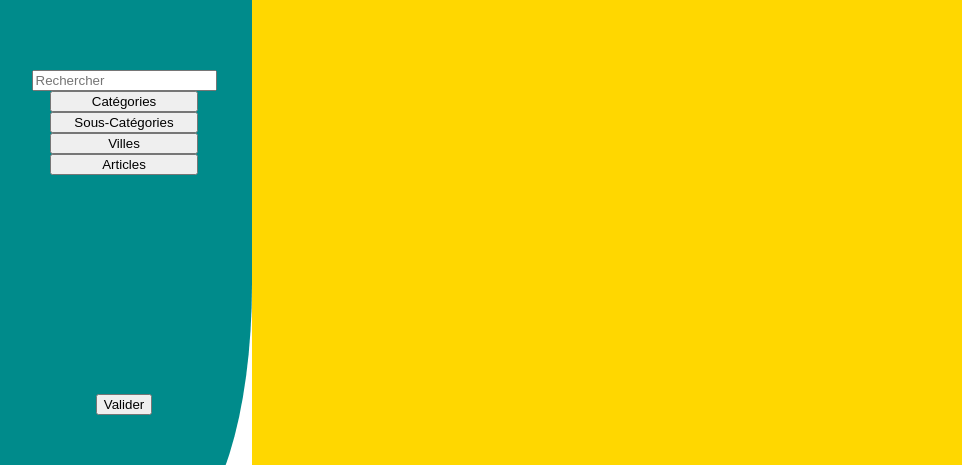
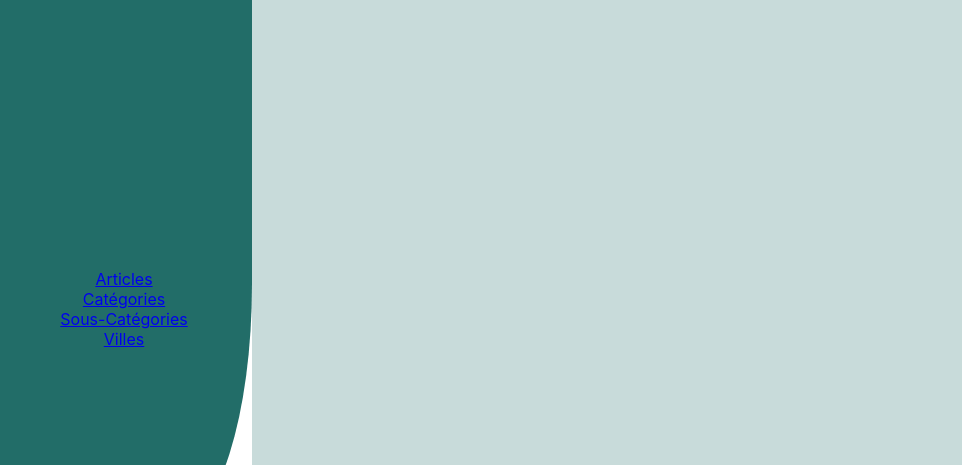
Before and after one commit to WildCodeSchool/11-21-noBugNovember-P3-sos-Front, a React (Create React App) app: page / in a window 1280 px wide. Shown: the part 276-741 px from the top of the page, without its empty margins (4-966 px from the left). Built offline with nearby package versions, Linux system fonts and the light colour scheme.

Commit message:
Supression des buttons dans la side bar pour ajouter des Links et import de react router

```diff
--- a/package.json
+++ b/package.json
@@ -8,6 +8,7 @@
     "@testing-library/user-event": "^13.5.0",
     "react": "^17.0.2",
     "react-dom": "^17.0.2",
+    "react-router-dom": "^6.2.1",
     "react-scripts": "5.0.0",
     "web-vitals": "^2.1.4"
   },
--- a/src/index.js
+++ b/src/index.js
@@ -3,10 +3,12 @@ import ReactDOM from 'react-dom';
 import './index.css';
 import App from './App';
 import reportWebVitals from './reportWebVitals';
-
+import {BrowserRouter, Routes, Route} from "react-router-dom";
 ReactDOM.render(
   <React.StrictMode>
-    <App />
+    <BrowserRouter>
+      <App />
+    </BrowserRouter>
   </React.StrictMode>,
   document.getElementById('root')
 );
--- a/src/screens/PanelAdmin.js
+++ b/src/screens/PanelAdmin.js
@@ -1,18 +1,18 @@
 import './Styles/PanelAdmin.css'
+import { Link } from "react-router-dom";
 import ArticleForm from "../components/ArticleForm";
 const PanelAdmin =()=>{
     return (
         <div className='panel-admin-container'>
             <div className='side-bar'>
               <img className='logo-panel' src='' alt="logo panel"/>
-              <div className='bloc-btn-side-bar'>
-                <input className='search-bar' placeholder='Rechercher'/>
-                <button className='btn-side-bar'>Catégories</button>
-                <button className='btn-side-bar'>Sous-Catégories</button>
-                <button className='btn-side-bar'>Villes</button>
-                <button className='btn-side-bar'>Articles</button>
+              <div className='bloc-link-side-bar'>
+                <Link to="/ArticleForm">Articles</Link>
+                <Link to="">Catégories</Link>
+                <Link to="">Sous-Catégories</Link>
+                <Link to="">Villes</Link>
               </div>
-              <div><button className='btn-validation'>Valider</button> </div>
+
             </div>
             <div className='content-container'>
                 <ArticleForm />
--- a/src/screens/Styles/PanelAdmin.css
+++ b/src/screens/Styles/PanelAdmin.css
@@ -12,19 +12,19 @@
     align-items: center;
     justify-content: space-around;
     /*Ajouter variable root*/
-    background-color: darkcyan;
+    background-color: #226D68;
     border-bottom-right-radius: 30%;
     height:100vh;
     width: 20vw;
     min-width: 250px;
 }
-.bloc-btn-side-bar{
+.bloc-link-side-bar{
     display: flex;
     flex-direction: column;
     align-items: center;
 }
 .content-container{
-    background-color: gold;
+    background-color: #C8DBDA;
     height: 100vh;
     width:80vw;
 }
```
Also changed, not shown: 1 other file (tests, documents, lock files or other folders).
